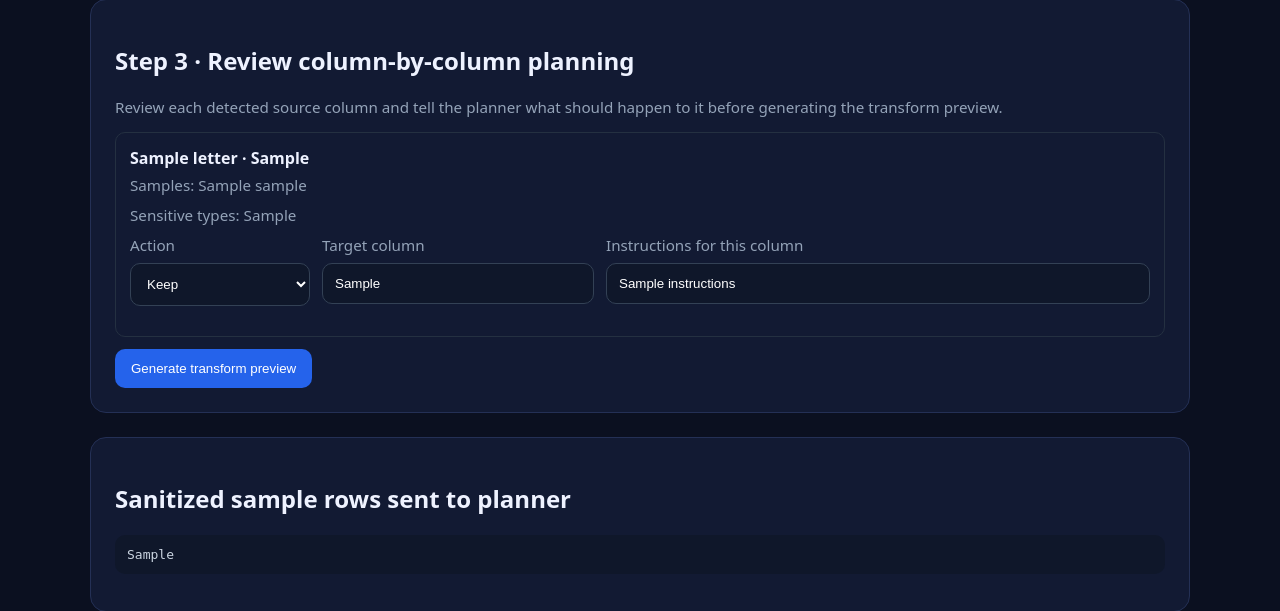
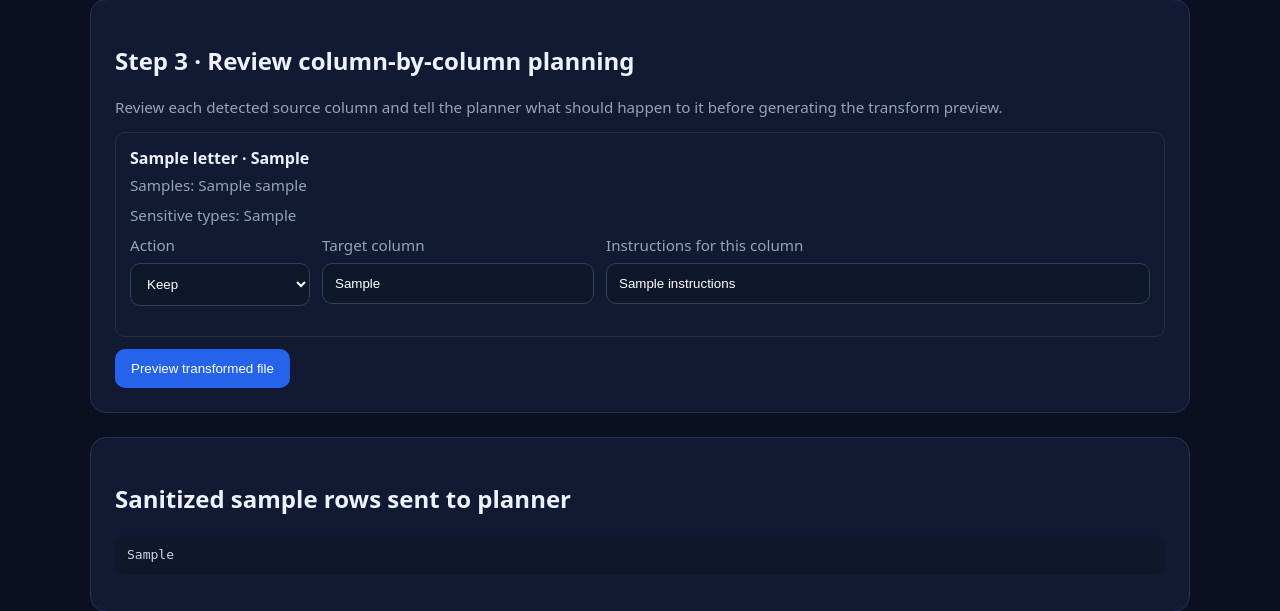
Before and after one commit to normandmickey/docstore-rag, a Django app: template templates/dashboard/spreadsheet_transformer.html in a window 1280 px wide. Shown: the part 2732-3343 px from the top of the page. Run offline with Django 5.2, Linux system fonts and the light colour scheme; tables that the repository leaves empty hold one stand-in row (values such as "Sample post"); the template is opened without the code that fills it: values that come from a table or form of the project are taken from there, most other values are stand-ins (such as "Sample title", 1, 10 or a date in 2020); data that the repository does not hold is empty; parts of the project's set-up code (start-up, migrations or seed data) failed here and were passed over.

Commit message:
Rename spreadsheet transform preview action

```diff
--- a/templates/dashboard/spreadsheet_transformer.html
+++ b/templates/dashboard/spreadsheet_transformer.html
@@ -196,7 +196,7 @@
         </div>
       </div>
     {% endfor %}
-    <button type="submit" name="action" value="preview">Generate transform preview</button>
+    <button type="submit" name="action" value="preview">Preview transformed file</button>
   </form>
 </div>
 {% endif %}
```
